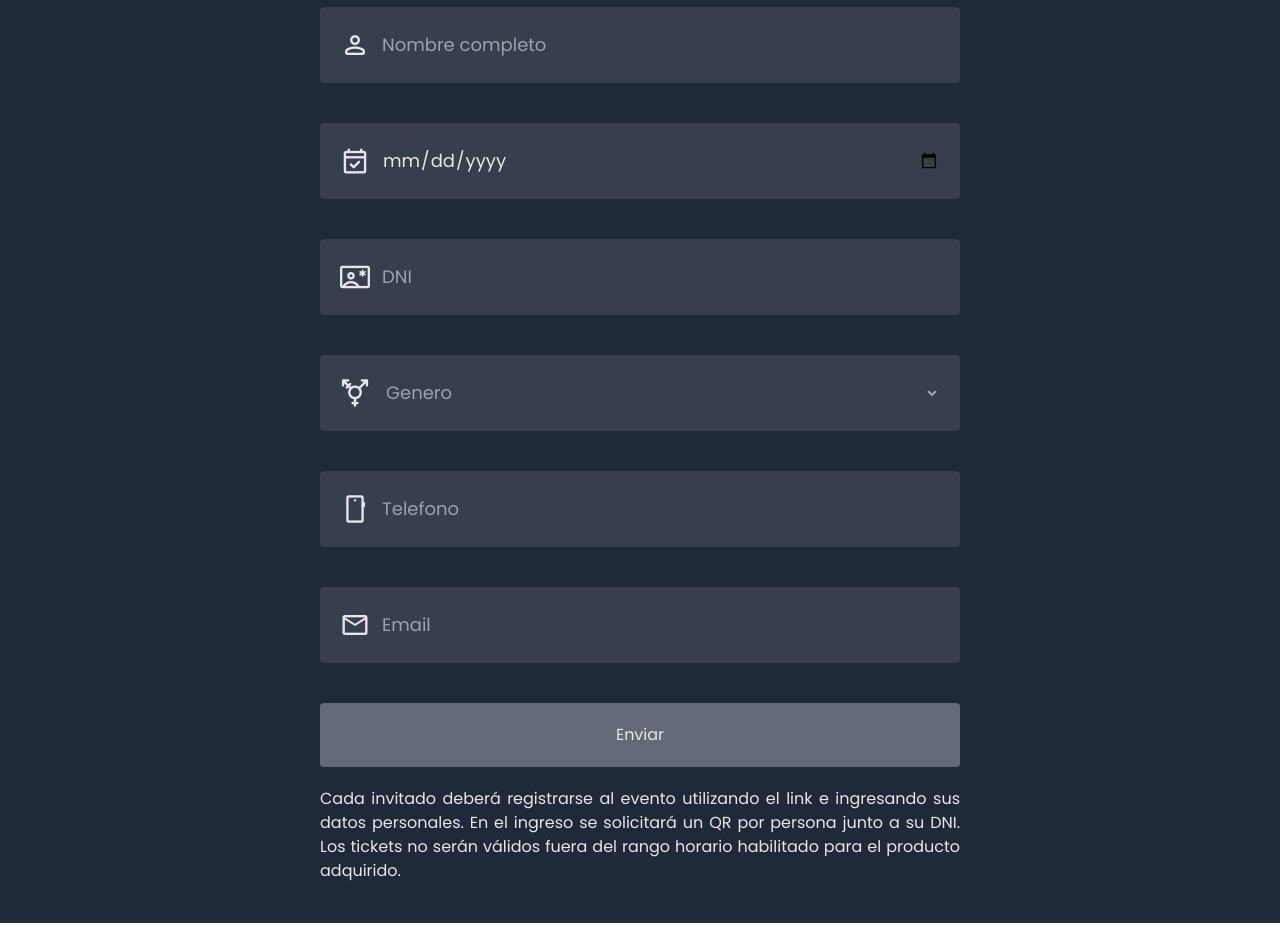
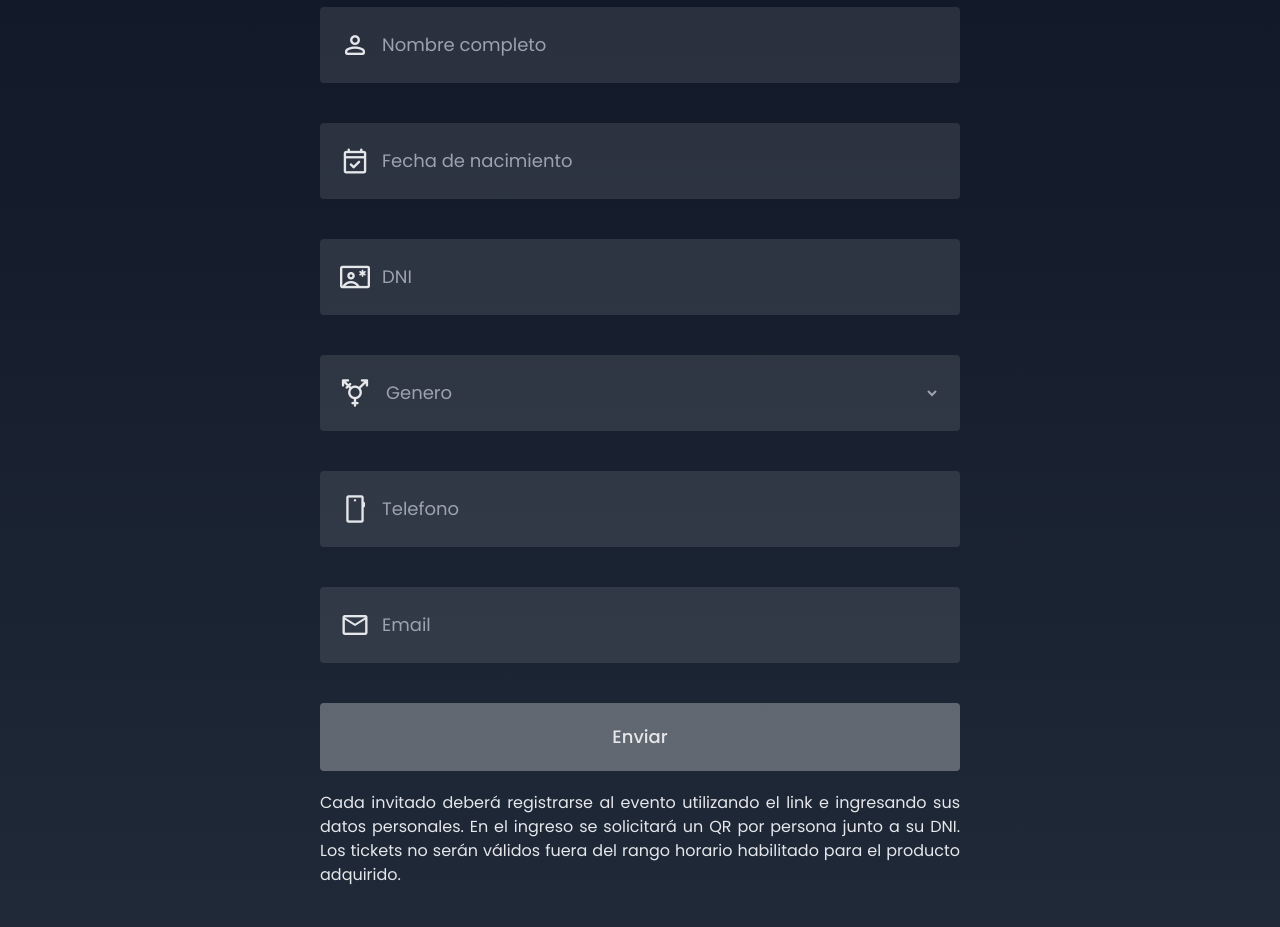
Before and after one commit to nachoortego/landing-qr, a React (Create React App) app: page / in a window 1280 px wide. Shown: the part 1040-1967 px from the top of the page. Built offline with nearby package versions, Linux system fonts and the light colour scheme.

Commit message:
finished

```diff
--- a/src/App.js
+++ b/src/App.js
@@ -6,6 +6,23 @@ import Footer from './components/Footer';
 import Hero from './components/Hero';
 import Entrada from './components/Entrada';
 
+export const Line = () => {
+  return (
+    <hr class="mx-16 my-8 sm:mx-auto sm:w-1/2 lg:w-1/3"/>
+  )
+}
+
+document.querySelectorAll('a[href^="#"]').forEach(anchor => {
+  anchor.addEventListener('click', function (e) {
+      e.preventDefault();
+
+      document.querySelector(this.getAttribute('href')).scrollIntoView({
+          behavior: 'smooth'
+      });
+  });
+});
+
+
 function App() {
   return (
     <div>
@@ -13,14 +30,14 @@ function App() {
         <Hero/>
       </div>
       <div class="font-poppins text-gray-200 text-center
-                  bg-gradient-to-t from-gray-800 via-gray-800 to-black
+                  bg-gradient-to-b from-black via-gray-900 to-gray-800
                   flex flex-col justify-center">
         <Titulo/>
-        <hr class="mx-16 my-8 sm:mx-auto sm:w-1/2 lg:w-1/3"/>
+        <Line/>
         <Informacion/>
-        <hr class="mx-16 my-8 sm:mx-auto sm:w-1/2 lg:w-1/3"/>
+        <Line/>
         <Entrada/>
-        <hr class="mx-16 my-8 sm:mx-auto sm:w-1/2 lg:w-1/3"/>
+        <Line/>
         <h1 class="text-xl mx-10">Completá este formulario para descargar tu entrada QR</h1>
         <Formulario/>
         <Footer/>
--- a/src/components/Formulario.js
+++ b/src/components/Formulario.js
@@ -2,18 +2,30 @@ import React from 'react'
 
 export const Input = ({placeholder,icon,type}) => {
   return (
-    <div class="flex justify-center my-5 mx-10 bg-white/10 rounded p-5 gap-3 sm:w-2/3 lg:w-1/2">
+    <div class="group flex my-5 mx-10 bg-white/10 hover:bg-white/20 focus-within:bg-white/20 transition-all rounded p-5 gap-3 sm:w-2/3 lg:w-1/2">
       <span class="material-symbols-rounded text-3xl">{icon}</span>
-      <input type={type} id="search" class="grow bg-transparent outline-none text-lg" placeholder={placeholder} required/>
+      <input type={type} id="search" class="grow bg-transparent outline-none text-lg transition-all" placeholder={placeholder} required/>
+    </div>
+  )
+}
+
+export const Date = ({placeholder,icon}) => {
+  return (
+    <div class="group flex justify-start my-5 mx-10 bg-white/10 hover:bg-white/20 transition-all rounded p-5 gap-3 sm:w-2/3 lg:w-1/2">
+      <span class="material-symbols-rounded text-3xl">{icon}</span>
+      <input type="text" id="search"
+              onFocus={(e) => (e.target.type = "date")}
+              onBlur={(e) => (e.target.type = "text")}
+              class="grow bg-transparent outline-none text-lg transition-all" placeholder={placeholder} required/>
     </div>
   )
 }
 
 export const Dropdown = () => {
   return (
-    <div class="flex justify-center my-5 mx-10 bg-white/10 rounded p-5 gap-3 sm:w-2/3 lg:w-1/2">
+    <div class="flex justify-center my-5 mx-10 bg-white/10 rounded p-5 gap-3 hover:bg-white/20 transition-all sm:w-2/3 lg:w-1/2">
       <span class="material-symbols-rounded text-3xl">transgender</span>
-      <select id="large" class="block w-full outline-none text-gray-400 bg-transparent text-lg focus:bg-gray-700">
+      <select id="large" class="block w-full outline-none text-gray-400 bg-transparent text-lg focus:bg-gray-600 cursor-pointer">
         <option selected>Genero</option>
         <option value="Fem">Femenino</option>
         <option value="Mas">Masculino</option>
@@ -27,12 +39,12 @@ export const Formulario = () => {
   return (
     <form class="flex flex-col justify-center sm:items-center">
       <Input placeholder={'Nombre completo'} icon={'person'} type={'name'}/>
-      <Input placeholder={'Fecha de nacimiento'} icon={'event_available'} type={'date'}/>
+      <Date placeholder={'Fecha de nacimiento'} icon={'event_available'} type={'date'} special={"'(this.type='date'"} />
       <Input placeholder={'DNI'} icon={'contact_emergency'} type={'number'}/>
       <Dropdown/>
       <Input placeholder={'Telefono'} icon={'smartphone'} type={'number'}/>
       <Input placeholder={'Email'} icon={'email'} type={'email'}/>
-      <button class="p-5 bg-white/30 grow mx-10 my-5 rounded sm:w-2/3 lg:w-1/2">Enviar</button>
+      <button class="text-lg font-medium p-5 bg-white/30 grow mx-10 my-5 rounded sm:w-2/3 lg:w-1/2 hover:bg-white/50 transition-all">Enviar</button>
     </form>
   )
 }
--- a/src/components/Hero.js
+++ b/src/components/Hero.js
@@ -5,7 +5,7 @@ export const Hero = () => {
   return (
     <div class="bg-[url(https://admin.tqr.la/storage/uvcxqpV7PlhU6VJpITYLWUkfOaQijoNhpXrYWx5z.jpg)]
                 h-screen bg-cover bg-center flex justify-center items-end ">
-        <BsChevronCompactDown size={60} class="text-gray-200/50 my-10 animate-bounce"/>
+        <a href="#titulo" class="flex w-1/3"><BsChevronCompactDown size={60} class="grow text-gray-200/50 my-10 animate-bounce"/></a>
     </div>
   )
 }
--- a/src/components/Titulo.js
+++ b/src/components/Titulo.js
@@ -2,10 +2,10 @@ import React from 'react'
 
 export const Titulo = () => {
   return (
-    <div>
+    <div id="titulo">
         <h1 class="text-6xl pt-10 font-bold">Titulo Fiesta</h1>
         <h2 class="my-2 text-3xl font-medium text-gray-400">DJ set</h2>
-        <p class="text-xl ">+18</p>
+        <p class="text-xl animate-pulse">+18</p>
 
     </div>
   )
--- a/tailwind.config.js
+++ b/tailwind.config.js
@@ -9,6 +9,16 @@ module.exports = {
       ubuntu: ['ubuntu-mono', 'Ubuntu', 'sans-serif'],
       poppins: ['Poppins', 'sans-serif'],
       },
+      animation: {
+        'ltr-linear-infinite': 'move-bg 10s linear infinite',
+      },
+      // Define keyframes
+      keyframes: {
+        'move-bg': {
+          '0%':   { 'background-position': '0 0' },
+          '100%': { 'background-position': '0 100%'}
+        }
+      }
     },
   },
   plugins: [],
```
Also changed, not shown: src/index.css (line endings or trailing spaces).
